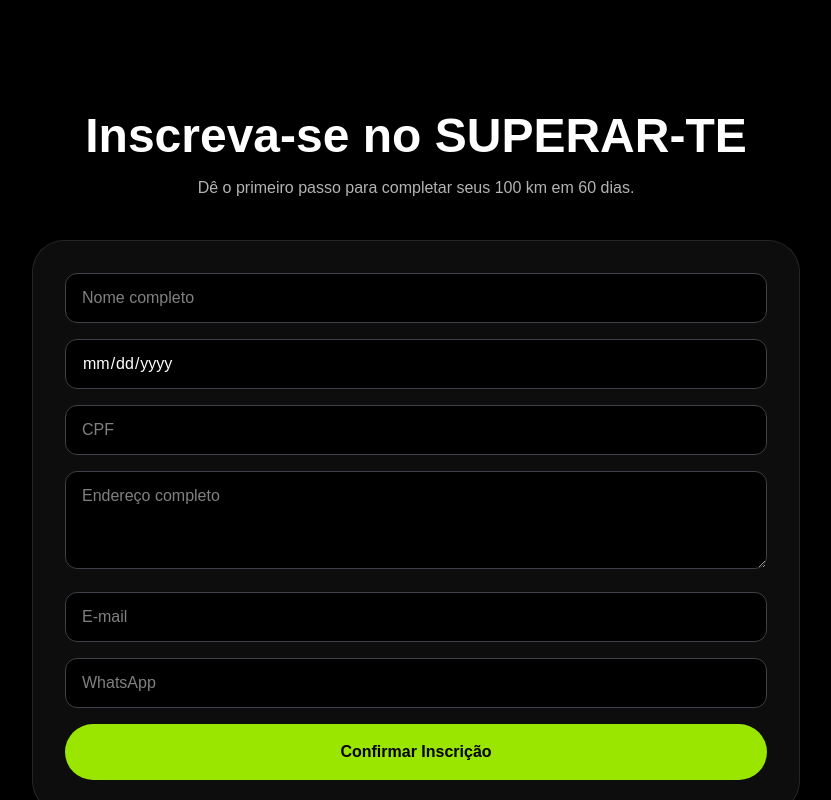
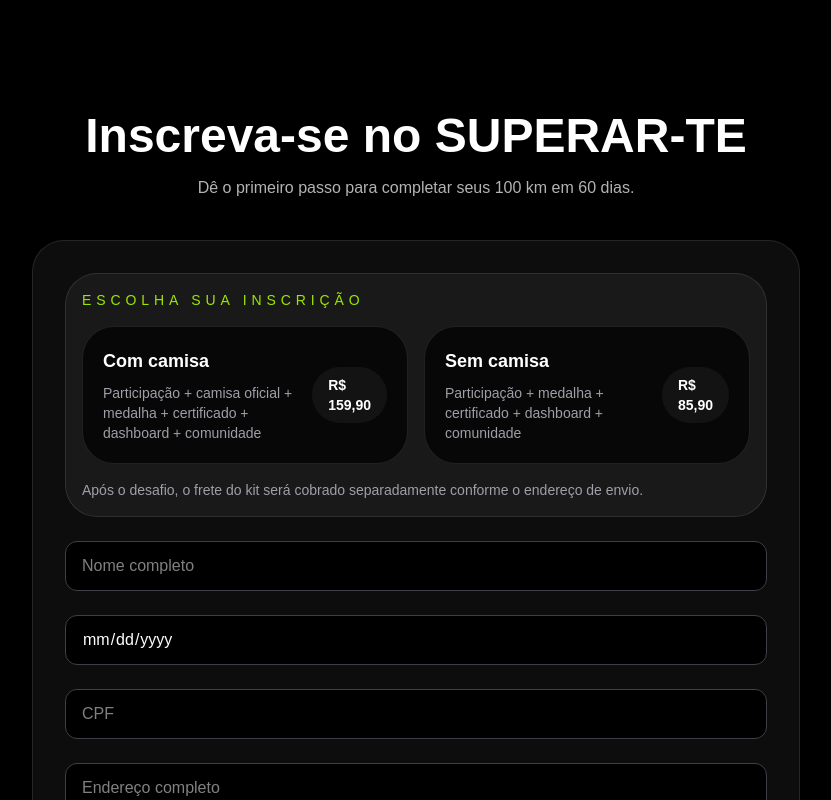
Before and after one commit to pedrohsoliveira/superar-te, a Next.js app in the folder superar-te/: page /inscricao in a window 1280 px wide. Shown: the top 800 px of the page, without its empty margins (224-1055 px from the left). Built offline with nearby package versions, Linux system fonts and the light colour scheme; no server answers.

Commit message:
Integrar Mercado Pago com tipo_inscricao, valor_inscricao, webhook e admin display

```diff
--- /dev/null
+++ b/superar-te/app/api/mercadopago/create-preference/route.ts
@@ -0,0 +1,128 @@
+import { NextResponse } from "next/server";
+import { getSupabase } from "@/src/lib/supabaseClient";
+import { getTituloPagamento, getValorInscricao } from "@/src/lib/mercadopago";
+
+const MERCADOPAGO_ACCESS_TOKEN = process.env.MERCADOPAGO_ACCESS_TOKEN;
+const APP_URL = process.env.NEXT_PUBLIC_APP_URL || "http://localhost:3000";
+
+export async function POST(request: Request) {
+  if (!MERCADOPAGO_ACCESS_TOKEN) {
+    return NextResponse.json(
+      { error: "Mercado Pago não configurado." },
+      { status: 500 }
+    );
+  }
+
+  const body = await request.json();
+  const {
+    nome,
+    data_nascimento,
+    cpf,
+    endereco_completo,
+    email,
+    whatsapp,
+    tipo_inscricao,
+  } = body;
+
+  if (!nome || !data_nascimento || !cpf || !endereco_completo || !email || !whatsapp || !tipo_inscricao) {
+    return NextResponse.json(
+      { error: "Todos os campos do formulário são obrigatórios." },
+      { status: 400 }
+    );
+  }
+
+  const supabase = getSupabase(true);
+  if (!supabase) {
+    return NextResponse.json(
+      { error: "Supabase não configurado no servidor." },
+      { status: 500 }
+    );
+  }
+
+  let valor_inscricao: number;
+  try {
+    valor_inscricao = getValorInscricao(tipo_inscricao);
+  } catch (error) {
+    return NextResponse.json({ error: (error as Error).message }, { status: 400 });
+  }
+
+  const { data: inscricao, error: insertError } = await supabase
+    .from("inscricoes")
+    .insert([
+      {
+        nome,
+        data_nascimento,
+        cpf,
+        endereco_completo,
+        email,
+        whatsapp,
+        tipo_inscricao,
+        valor_inscricao,
+        frete_cobrado: false,
+        status: "PENDENTE",
+      },
+    ])
+    .select("id")
+    .single();
+
+  if (insertError || !inscricao?.id) {
+    return NextResponse.json(
+      { error: insertError?.message || "Erro ao salvar inscrição." },
+      { status: 500 }
+    );
+  }
+
+  const title = getTituloPagamento(tipo_inscricao);
+
+  const checkoutResponse = await fetch(
+    "https://api.mercadopago.com/checkout/preferences",
+    {
+      method: "POST",
+      headers: {
+        Authorization: `Bearer ${MERCADOPAGO_ACCESS_TOKEN}`,
+        "Content-Type": "application/json",
+      },
+      body: JSON.stringify({
+        items: [
+          {
+            title,
+            quantity: 1,
+            unit_price: valor_inscricao,
+          },
+        ],
+        payer: {
+          name: nome,
+          email,
+          phone: {
+            area_code: whatsapp.replace(/\D/g, "").slice(0, 2),
+            number: whatsapp.replace(/\D/g, "").slice(2),
+          },
+        },
+        external_reference: inscricao.id,
+        back_urls: {
+          success: `${APP_URL}/inscricao/sucesso`,
+          failure: `${APP_URL}/inscricao`,
+          pending: `${APP_URL}/inscricao`,
+        },
+        auto_return: "approved",
+      }),
+    }
+  );
+
+  const preferenceJson = await checkoutResponse.json();
+  if (!checkoutResponse.ok) {
+    return NextResponse.json(
+      {
+        error:
+          preferenceJson.message ||
+          "Erro ao criar preferência de pagamento no Mercado Pago.",
+      },
+      { status: 500 }
+    );
+  }
+
+  return NextResponse.json({
+    init_point: preferenceJson.init_point,
+    preference_id: preferenceJson.id,
+  });
+}
--- a/superar-te/src/components/InscricaoForm.tsx
+++ b/superar-te/src/components/InscricaoForm.tsx
@@ -1,8 +1,21 @@
 "use client";
 
 import React, { useState } from "react";
-import { useRouter } from "next/navigation";
-import { getSupabase } from "@/src/lib/supabaseClient";
+import {
+  pagamentoOptions,
+  TipoInscricao,
+  getValorInscricao,
+} from "@/src/lib/mercadopago";
+
+type FormData = {
+  nome: string;
+  data_nascimento: string;
+  cpf: string;
+  endereco_completo: string;
+  email: string;
+  whatsapp: string;
+  tipo_inscricao: TipoInscricao | "";
+};
 
 type Props = {
   submitLabel?: string;
@@ -11,19 +24,18 @@ type Props = {
 };
 
 export default function InscricaoForm({
-  submitLabel = "Confirmar Inscrição",
+  submitLabel = "Finalizar inscrição",
   redirectTo,
   onSuccess,
 }: Props) {
-  const router = useRouter();
-
-  const [formData, setFormData] = useState({
+  const [formData, setFormData] = useState<FormData>({
     nome: "",
     data_nascimento: "",
     cpf: "",
     endereco_completo: "",
     email: "",
     whatsapp: "",
+    tipo_inscricao: "",
   });
 
   const [loading, setLoading] = useState(false);
@@ -33,6 +45,10 @@ export default function InscricaoForm({
     e: React.ChangeEvent<HTMLInputElement | HTMLTextAreaElement>
   ) => {
     setFormData({ ...formData, [e.target.name]: e.target.value });
+  };
+
+  const handleCardSelect = (tipo: TipoInscricao) => {
+    setFormData({ ...formData, tipo_inscricao: tipo });
   };
 
   const handleSubmit = async (e: React.FormEvent) => {
@@ -48,49 +64,89 @@ export default function InscricaoForm({
       return;
     }
 
-    const supabase = getSupabase();
-
-    if (!supabase) {
-      setError("Erro ao conectar com o banco de dados.");
+    if (!formData.tipo_inscricao) {
+      setError("Selecione o tipo de inscrição.");
       setLoading(false);
       return;
     }
 
-    const inscricao = {
+    const valor_inscricao = getValorInscricao(formData.tipo_inscricao);
+
+    const response = await fetch("/api/mercadopago/create-preference", {
+      method: "POST",
+      headers: {
+        "Content-Type": "application/json",
+      },
+      body: JSON.stringify({
         nome: formData.nome,
         data_nascimento: formData.data_nascimento,
         cpf: cpfClean,
         endereco_completo: formData.endereco_completo,
         email: formData.email,
         whatsapp: formData.whatsapp,
-    };
+        tipo_inscricao: formData.tipo_inscricao,
+        valor_inscricao,
+      }),
+    });
 
-    const { error: sbError } = await supabase
-      .from("inscricoes")
-      .insert([inscricao]);
+    const data = await response.json();
 
-    if (sbError) {
-      if (sbError.message.includes("inscricoes_cpf_idx")) {
-        setError("Este CPF já está inscrito no desafio.");
-     } else {
-       setError(`Erro Supabase: ${sbError.message}`);
-     }
-
+    if (!response.ok) {
+      setError(data.error || "Erro ao criar preferência de pagamento.");
       setLoading(false);
       return;
     }
 
+    if (!data.init_point) {
+      setError("Não foi possível iniciar o pagamento.");
       setLoading(false);
+      return;
+    }
 
     if (onSuccess) onSuccess();
-
-    if (redirectTo) {
-      router.push(redirectTo);
-    }
+    window.location.href = data.init_point;
   };
 
   return (
-    <form onSubmit={handleSubmit} className="space-y-4">
+    <form onSubmit={handleSubmit} className="space-y-6">
+      <div className="space-y-4 rounded-[32px] border border-white/10 bg-white/5 p-4">
+        <p className="text-sm uppercase tracking-[0.35em] text-lime-400">
+          Escolha sua inscrição
+        </p>
+
+        <div className="grid gap-4 md:grid-cols-2">
+          {pagamentoOptions.map((option) => {
+            const selected = formData.tipo_inscricao === option.tipo;
+            return (
+              <button
+                key={option.tipo}
+                type="button"
+                onClick={() => handleCardSelect(option.tipo)}
+                className={`rounded-[2rem] border p-5 text-left transition focus:outline-none ${
+                  selected
+                    ? "border-lime-400 bg-lime-400/10 shadow-[0_0_20px_rgba(132,204,22,0.15)]"
+                    : "border-white/10 bg-black/70 hover:border-lime-400/50"
+                }`}
+              >
+                <div className="flex items-center justify-between gap-4">
+                  <div>
+                    <p className="text-lg font-black text-white">{option.titulo}</p>
+                    <p className="mt-2 text-sm text-zinc-400">{option.descricao}</p>
+                  </div>
+                  <span className="rounded-full bg-white/5 px-4 py-2 text-sm font-bold text-white">
+                    R$ {option.preco.toFixed(2).replace(".", ",")}
+                  </span>
+                </div>
+              </button>
+            );
+          })}
+        </div>
+
+        <p className="text-sm text-zinc-400">
+          Após o desafio, o frete do kit será cobrado separadamente conforme o
+          endereço de envio.
+        </p>
+      </div>
       <input
         name="nome"
         value={formData.nome}
--- /dev/null
+++ b/superar-te/src/lib/mercadopago.ts
@@ -0,0 +1,34 @@
+export type TipoInscricao = "COM_CAMISA" | "SEM_CAMISA";
+
+export const pagamentoOptions = [
+  {
+    tipo: "COM_CAMISA" as TipoInscricao,
+    titulo: "Com camisa",
+    preco: 159.9,
+    descricao:
+      "Participação + camisa oficial + medalha + certificado + dashboard + comunidade",
+  },
+  {
+    tipo: "SEM_CAMISA" as TipoInscricao,
+    titulo: "Sem camisa",
+    preco: 85.9,
+    descricao:
+      "Participação + medalha + certificado + dashboard + comunidade",
+  },
+];
+
+export function getValorInscricao(tipo: TipoInscricao) {
+  const option = pagamentoOptions.find((item) => item.tipo === tipo);
+  if (!option) {
+    throw new Error(`Tipo de inscrição inválido: ${tipo}`);
+  }
+  return option.preco;
+}
+
+export function getTituloPagamento(tipo: TipoInscricao) {
+  if (tipo === "COM_CAMISA") {
+    return "Inscrição SUPERAR-TE 100KM - Com camisa";
+  }
+
+  return "Inscrição SUPERAR-TE 100KM - Sem camisa";
+}
--- a/superar-te/src/lib/supabaseClient.ts
+++ b/superar-te/src/lib/supabaseClient.ts
@@ -2,19 +2,31 @@ import { createClient, SupabaseClient } from '@supabase/supabase-js';
 
 const supabaseUrl = process.env.NEXT_PUBLIC_SUPABASE_URL;
 const supabaseAnonKey = process.env.NEXT_PUBLIC_SUPABASE_ANON_KEY;
+const supabaseServiceRoleKey = process.env.SUPABASE_SERVICE_ROLE_KEY;
 
 let supabaseInstance: SupabaseClient | null = null;
+let supabaseServerInstance: SupabaseClient | null = null;
 
-export function getSupabase() {
+export function getSupabase(server = false) {
+  if (server) {
+    if (supabaseServerInstance) return supabaseServerInstance;
+
+    if (supabaseUrl && supabaseServiceRoleKey && supabaseUrl.startsWith('http')) {
+      supabaseServerInstance = createClient(supabaseUrl, supabaseServiceRoleKey, {
+        auth: { persistSession: false, autoRefreshToken: false },
+      });
+      return supabaseServerInstance;
+    }
+
+    return null;
+  }
+
   if (supabaseInstance) return supabaseInstance;
 
-  // Só cria o cliente se a URL começar com http:// ou https://
   if (supabaseUrl && supabaseAnonKey && supabaseUrl.startsWith('http')) {
     supabaseInstance = createClient(supabaseUrl, supabaseAnonKey);
     return supabaseInstance;
   }
 
-  // Se não encontrar as chaves válidas, avisa no console do VS Code em vez de travar a tela
-  console.warn("Aviso: Chaves do Supabase não encontradas ou inválidas no cliente.");
   return null;
 }
```
Also changed, not shown: superar-te/app/admin/page.tsx (+20 -3 lines), superar-te/app/api/mercadopago/webhook/route.ts (added, +79 -0 lines), 1 other file (tests, documents, lock files or other folders). Lines whose indentation alone changed are shown as unchanged.
